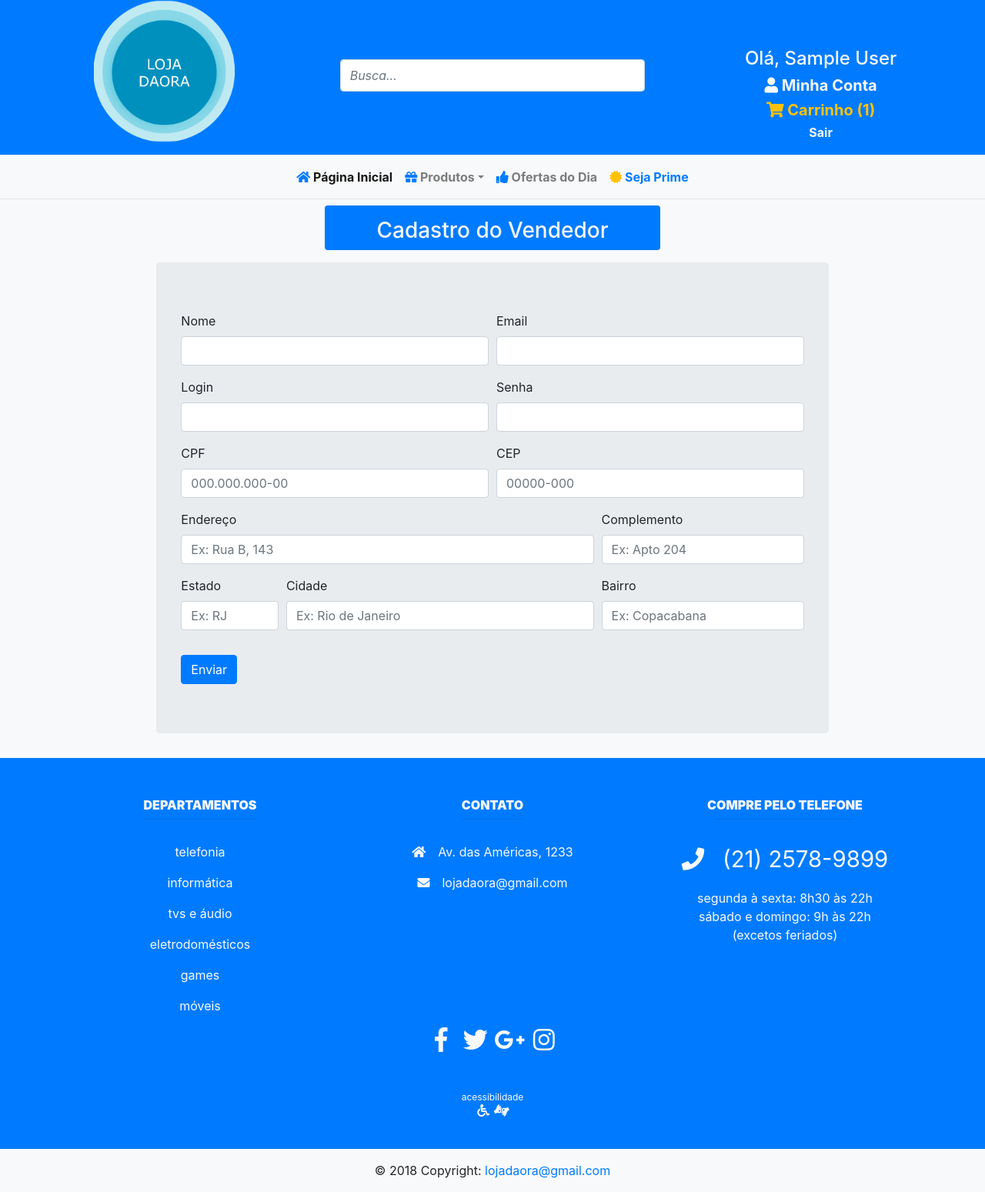
After one commit to derekgodoy/projeto-ecommerce, a PHP site: page /cadastrovend.php in a window 1280 px wide. The commit adds this page. Shown: the whole page at 77% size. Run offline with PHP 8.4, Linux system fonts and the light colour scheme; the visitor is signed in with stand-in values (Sample User, id 1); some libraries are stand-ins or nearby versions.

Commit message:
Sétima Aula

```diff
--- /dev/null
+++ b/cadastrovend.php
@@ -0,0 +1,104 @@
+<!DOCTYPE html>
+<html>
+<head>
+	<title>Loja Daora - Cadastro</title>
+	<meta charset="utf-8">
+	<meta name="viewport" content="width=device-width, user-scalable=no">
+    <link rel="icon" type="image/png" href="img/logo.png">
+	<link rel="stylesheet" type="text/css" href="style/bootstrap.css">
+	<link rel="stylesheet" href="https://use.fontawesome.com/releases/v5.0.11/css/all.css" integrity="sha384-p2jx59pefphTFIpeqCcISO9MdVfIm4pNnsL08A6v5vaQc4owkQqxMV8kg4Yvhaw/" crossorigin="anonymous">
+	<style type="text/css">
+		.img{
+			max-width: 350px;
+			height: auto;
+		}
+        .img2{
+            max-width: 300px;
+        }
+	</style>
+</head>
+<body class="bg-light">
+	<div class="container-fluid">
+
+	<?php
+	include "header.php";
+	?>
+
+		<div class="row bg-light justify-content-center">
+		<div class="bg-primary col-sm-4 col-5 rounded ">
+		<h3 class="col text-center text-light mt-3">Cadastro do Vendedor</h3>
+		</div>
+		</div>
+						<div class="row mt-3 justify-content-center">
+						<div class=" jumbotron col-8">
+							<form action="cadastrar.php" method="post">
+						<div class="form-row">
+					    <div class="form-group col-md-6">
+					      <label for="nome">Nome</label>
+					      <input type="text" class="form-control" id="nome" name="nome" required>
+					    </div>
+					    <div class="form-group col-md-6">
+					      <label for="email">Email</label>
+					      <input type="email" class="form-control" id="email" name="email" required>
+					    </div>
+					  </div>
+					  <div class="form-row">
+					    <div class="form-group col-md-6">
+					      <label for="login">Login</label>
+					      <input type="text" class="form-control" id="login" name="login" required>
+					    </div>
+					    <div class="form-group col-md-6">
+					      <label for="senha">Senha</label>
+					      <input type="password" class="form-control" id="senha" name="senha" required>
+					    </div>
+					  </div>
+					  <div class="form-row">
+					  <div class="form-group col-md-6">
+					    <label for="cpf">CPF</label>
+					    <input type="text" class="form-control" id="cpf" name="cpf" placeholder="000.000.000-00" required maxlength="11">
+					  </div>
+					  <div class="form-group col-md-6">
+					    <label for="cep">CEP</label>
+					    <input type="text" class="form-control" id="cep" name="cep" placeholder="00000-000" required maxlength="8">
+					  </div>
+					  </div>
+					  <div class="form-row">
+					  <div class="form-group col-md-8">
+					    <label for="endereco">Endereço</label>
+					    <input type="text" class="form-control" id="endereco" name="endereco" required placeholder="Ex: Rua B, 143">
+					  </div>
+					  <div class="form-group col-md-4">
+					    <label for="complemento">Complemento</label>
+					    <input type="text" class="form-control" id="complemento" name="complemento" required placeholder="Ex: Apto 204">
+					  </div>
+					  </div>
+					  <div class="form-row">
+					  	<div class="form-group col-md-2">
+					      <label for="estado">Estado</label>
+					      <input type="text" class="form-control" id="estado" name="estado" required maxlength="2" placeholder="Ex: RJ">
+					    </div>
+					    <div class="form-group col-md-6">
+					      <label for="cidade">Cidade</label>
+					      <input type="text" class="form-control" id="cidade" name="cidade" required placeholder="Ex: Rio de Janeiro">
+					    </div>
+					    <div class="form-group col-md-4">
+					      <label for="bairro">Bairro</label>
+					      <input type="text" class="form-control" id="bairro" name="bairro" required placeholder="Ex: Copacabana">
+					    </div>
+					  </div>
+					  <input type="hidden" name="tipo" id="tipo" value="vendedor">
+					  <button type="submit" class="btn btn-primary mt-3">Enviar</button>
+					</form>
+					</div>
+					</div>
+
+<?php
+include "footer.html";
+?>
+
+	</div>
+	 <script src="https://code.jquery.com/jquery-3.2.1.slim.min.js" integrity="sha384-KJ3o2DKtIkvYIK3UENzmM7KCkRr/rE9/Qpg6aAZGJwFDMVNA/GpGFF93hXpG5KkN" crossorigin="anonymous"></script>
+    <script src="https://cdnjs.cloudflare.com/ajax/libs/popper.js/1.12.9/umd/popper.min.js" integrity="sha384-ApNbgh9B+Y1QKtv3Rn7W3mgPxhU9K/ScQsAP7hUibX39j7fakFPskvXusvfa0b4Q" crossorigin="anonymous"></script>
+    <script src="https://maxcdn.bootstrapcdn.com/bootstrap/4.0.0/js/bootstrap.min.js" integrity="sha384-JZR6Spejh4U02d8jOt6vLEHfe/JQGiRRSQQxSfFWpi1MquVdAyjUar5+76PVCmYl" crossorigin="anonymous"></script>
+</body>
+</html>
--- a/carrinho.php
+++ b/carrinho.php
@@ -11,7 +11,6 @@ $stmt->bindParam(1, $id, PDO::PARAM_INT);
 $stmt->execute();
 if ($alvos = $stmt->fetchAll()){
 array_push($_SESSION['carrinho'],$alvos[0]);
-
 header("location:{$_SERVER['HTTP_REFERER']}");
 }
 
--- a/header.php
+++ b/header.php
@@ -38,9 +38,10 @@ if (isset($_GET['carrinho'])) {
   		</div>
 
 
- 		<div class="col-md-4 pb-2 pt-2 text-light" style="margin-top: 4%; text-align: center">
+ 		<div class="col-md-4 pb-2 pt-2 text-light" style="margin-top: 3%; text-align: center">
  			<?php if (isset($_SESSION['nome'])){ ?>
  				<h4 class="text-light mt-3">Olá, <?php echo $_SESSION['nome']?></h4>
+ 				<h5><a class="text-light font-weight-bold mb" href="#"><i class="fas fa-user"></i> Minha Conta</a></h5>
  				<h5><a class="text-warning font-weight-bold" href="vercarrinho.php?carrinho=1"><i class="fas fa-shopping-cart"></i> Carrinho (<?php if(isset($_SESSION['carrinho'])){ echo count($_SESSION['carrinho']);} else{echo "0";} ?>)</a></h5>
  				<h6><a class="text-light font-weight-bold" data-toggle="modal" data-target="#modal2" href="logout.php">Sair</a></h6>
  			<?php
--- a/login.php
+++ b/login.php
@@ -12,6 +12,7 @@ $senha=base64_encode($senha);
 $stmt->execute();
 if ($alvos = $stmt->fetchAll()){
 	$_SESSION['nome'] = $alvos[0]['nome'];
+	$_SESSION['id_cliente'] = $alvos[0]['id'];
 	header("location: {$_SERVER['HTTP_REFERER']}");
 	exit;
 }
--- /dev/null
+++ b/pedido.php
@@ -0,0 +1,5 @@
+<?php
+
+
+
+?>
```
Also changed, not shown: cadastrar.php (+0 -39 lines), finalizar.php (added, +31 -0 lines), projeto.sql (+30 -3 lines), vercarrinho.php (+35 -3 lines).
